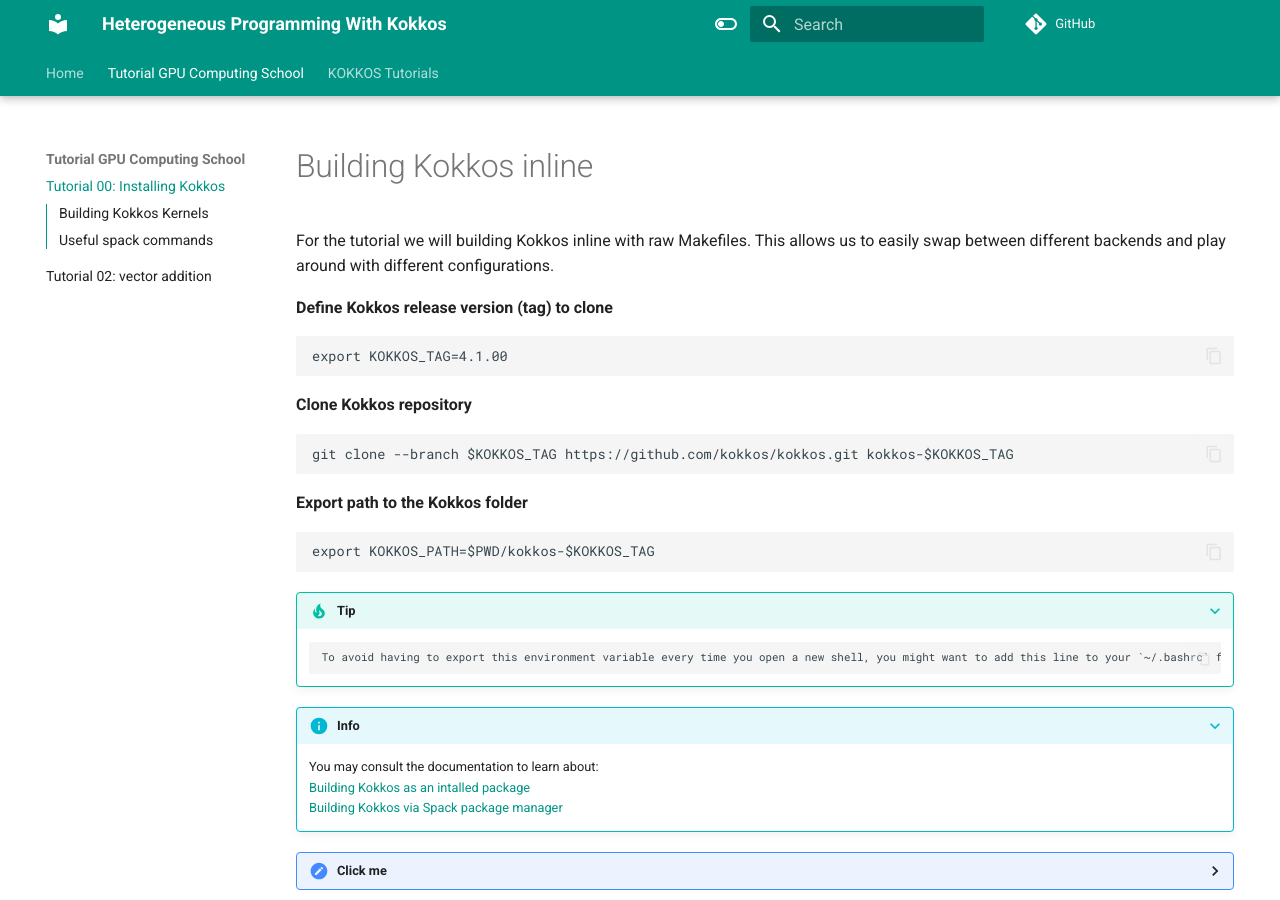
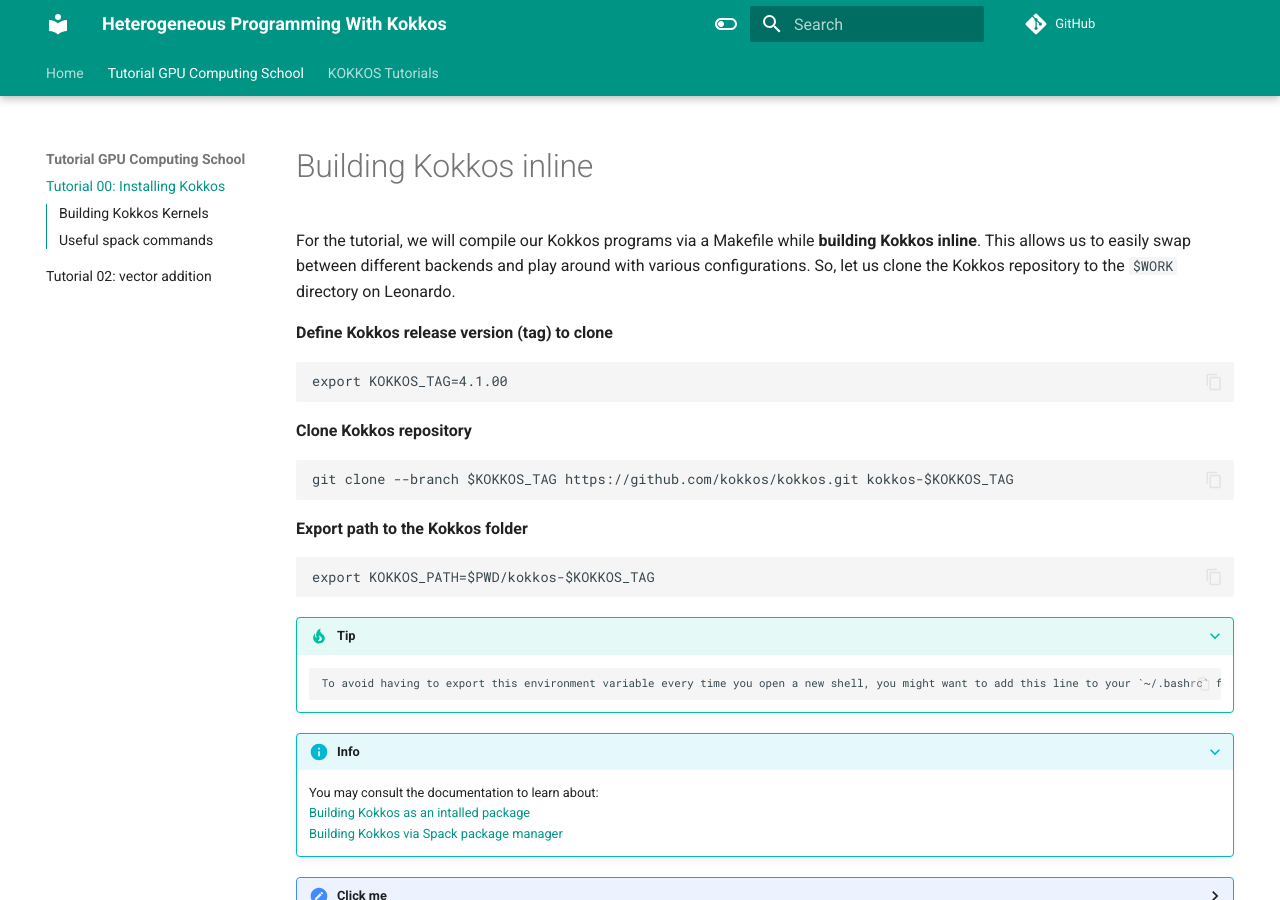
Before and after one commit to mredenti/Kokkos, an MkDocs documentation site: the page built from docs/tutorials/installation/index.md, in a window 1280 px wide and 900 px high. Built offline with MkDocs 1.6.1 and Material for MkDocs 9.7.7, drawn with Linux system fonts in a browser that asks for light colours; comment, search, counter and statistics services are not loaded.

Commit message:
export variable

```diff
--- a/docs/tutorials/installation/index.md
+++ b/docs/tutorials/installation/index.md
@@ -1,6 +1,6 @@
 # Building Kokkos inline
 
-For the tutorial we will building Kokkos inline with raw Makefiles. This allows us to easily swap between different backends and play around with different configurations.
+For the tutorial, we will compile our Kokkos programs via a Makefile while **building Kokkos inline**. This allows us to easily swap between different backends and play around with various configurations. So, let us clone the Kokkos repository to the `$WORK` directory on Leonardo.
 
 
 **Define Kokkos release version (tag) to clone**
```
